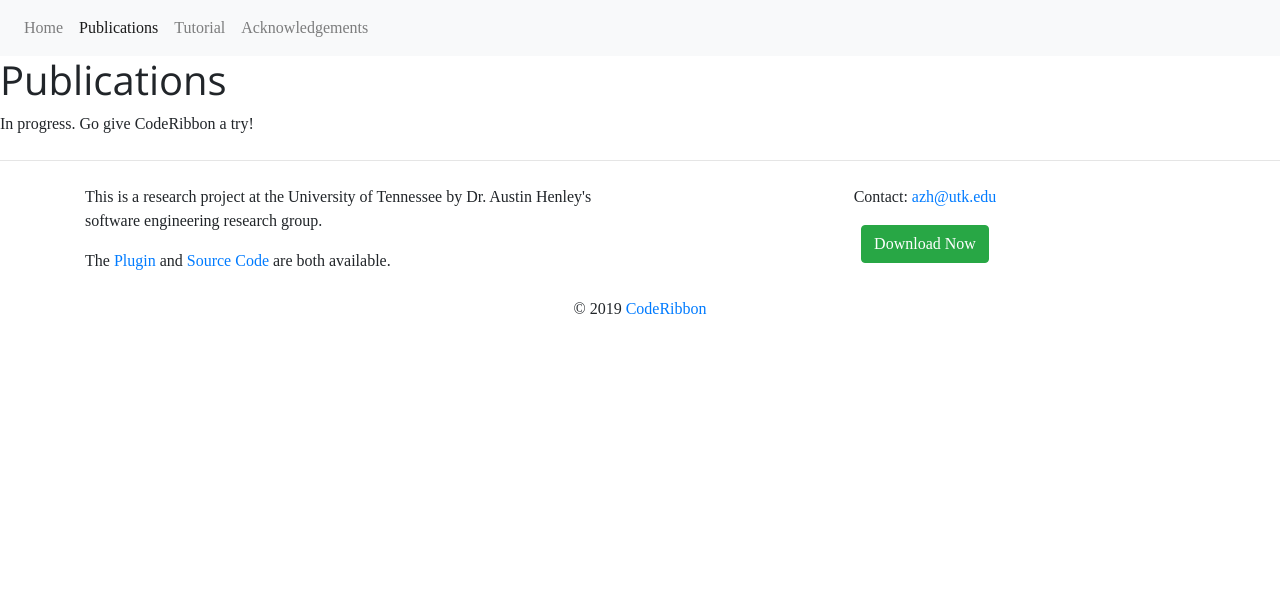
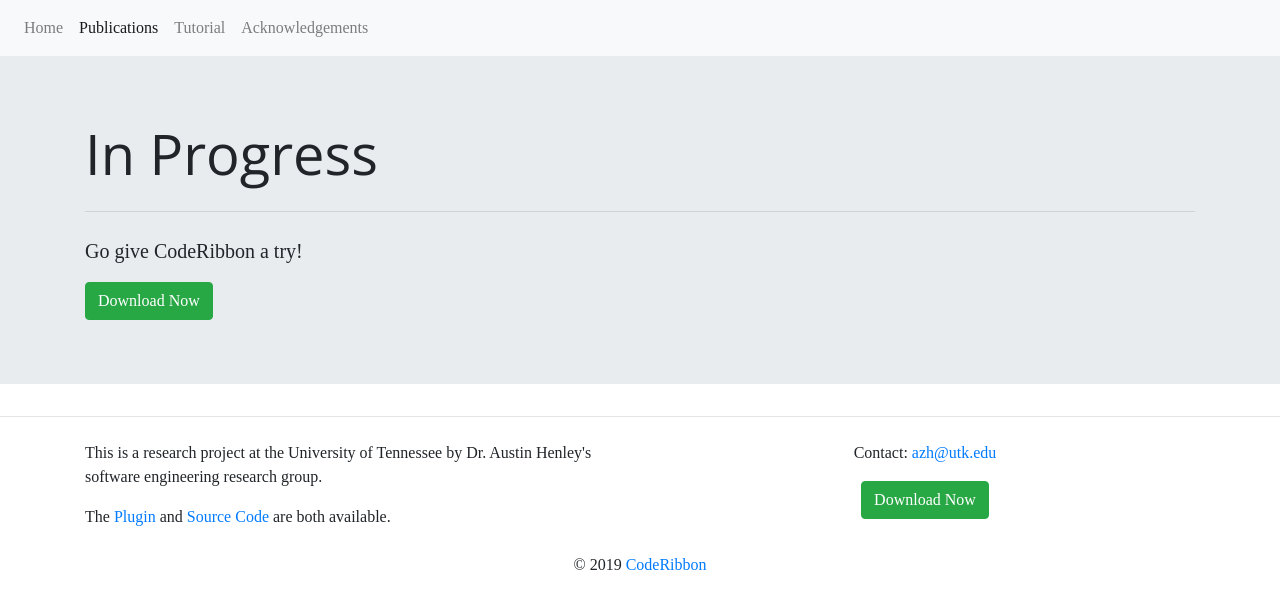
Before and after one commit to CodeRibbon/CodeRibbon, a Jekyll site: the page built from Publications.html, in a window 1280 px wide. Shown: the top 609 px of the page. Built offline with Jekyll 4.4.1, drawn with Linux system fonts in a browser that asks for light colours.

Commit message:
Small changes to website
What I did on the plane

```diff
--- /dev/null
+++ b/Publications.html
@@ -0,0 +1,12 @@
+---
+layout: default
+title: Publications
+---
+<div class="jumbotron jumbotron-fluid">
+    <div class="container">
+      <h1 class="display-4">In Progress</h1>
+      <hr class="my-4">
+      <p class="lead">Go give CodeRibbon a try!</p>
+      <a class="btn btn-success" role="button" href="atom://settings-view/show-package?package=code-ribbon">Download Now</a>
+    </div>
+  </div>
--- a/Publications.md
+++ /dev/null
@@ -1,7 +0,0 @@
----
-layout: default
-title: Publications
----
-# Publications
-
-In progress. Go give CodeRibbon a try!
```
Also changed, not shown: Acknowledgements.html (+4 -5 lines), 4 other files.
